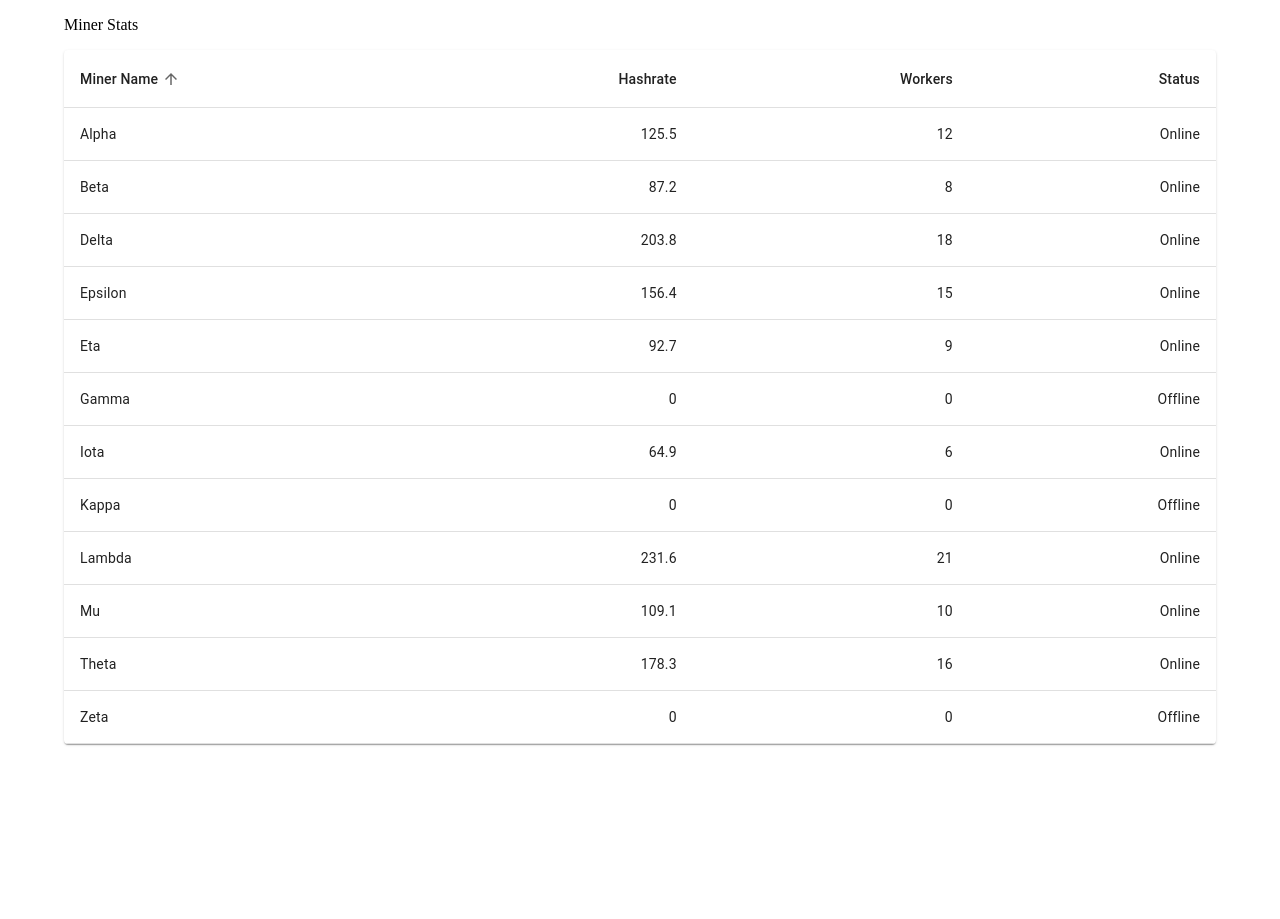
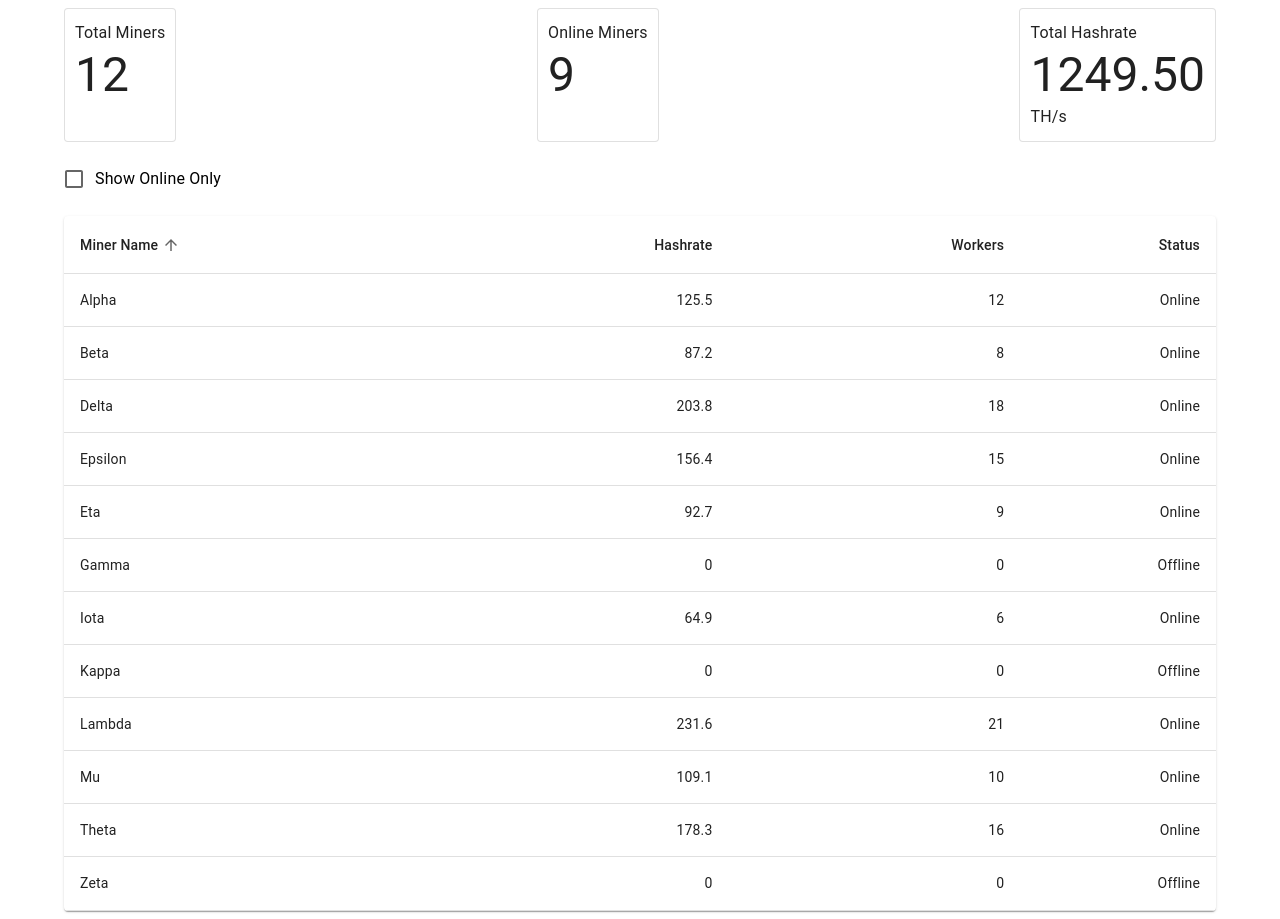
Before and after one commit to kfw9257/mining-dashboard, a React (Vite) app: page / in a window 1280 px wide. Before the commit the page ends 800 px from the top, so only its background shows below. Built offline with nearby package versions, Linux system fonts and the light colour scheme.

Commit message:
feat(app): implement filtering by online status then calcluated and displayed worker statistics

```diff
--- a/src/components/Dashboard.jsx
+++ b/src/components/Dashboard.jsx
@@ -1,4 +1,4 @@
-import { Container, Paper, Table, TableBody, TableCell, TableContainer, TableHead, TableRow, TableSortLabel } from '@mui/material';
+import { Card, Checkbox, Container, FormControlLabel, FormGroup, Paper, Table, TableBody, TableCell, TableContainer, TableHead, TableRow, TableSortLabel, Typography } from '@mui/material';
 import { miners } from '../data/miners';
 import React, { useState } from 'react';
 
@@ -18,12 +18,25 @@ const getComparator = (order, orderBy) => {
     : (a, b) => -descendingComparator(a, b, orderBy);
 }
 
+const onlineMiners = [...miners].filter(m => m.online);
+const getTotalHashrate = (miners) => {
+   return miners.reduce(
+    (accumulator, currentValue) => accumulator + currentValue,
+    0,
+  ).toFixed(2);
+}
+
 function Dashboard() {
   const [order, setOrder] = useState('asc');
   const [orderBy, setOrderBy] = useState('name');
-   const rows = React.useMemo(
-    () => [...miners].sort(getComparator(order, orderBy)),
-    [order, orderBy]
+  const [showOnlineOnly, setShowOnlineOnly] = useState(false);
+  const rows = React.useMemo(
+    () => {
+      const displayedMiners = showOnlineOnly ?
+      onlineMiners : [...miners];
+      return displayedMiners.sort(getComparator(order, orderBy));
+    },
+    [order, orderBy, showOnlineOnly]
   );
 
   const handleSortUpdate = (value) => {
@@ -31,8 +44,41 @@ function Dashboard() {
     setOrderBy(value);
   }
 
+  const handleOnlineOnlyChange = (event) => {
+    setShowOnlineOnly(event.target.checked);
+  };
+
   return (<Container>
-    <div><p>Miner Stats</p></div>
+    <div style={{ display: 'flex', justifyContent: 'space-between' }}>
+      <Card
+        variant="outlined"
+        sx={{ padding: '10px', display: 'flex', flexDirection: 'column'}}
+      >
+          <Typography variant='subtitle1'>Total Miners</Typography>
+          <Typography variant='h3'>{rows.length}</Typography>
+      </Card>
+      <Card
+        variant="outlined"
+        sx={{ padding: '10px', display: 'flex', flexDirection: 'column'}}
+      >
+          <Typography variant='subtitle1'>Online Miners</Typography>
+          <Typography variant='h3'>{onlineMiners.length}</Typography>
+      </Card>
+      <Card
+        variant="outlined"
+        sx={{ padding: '10px', display: 'flex', flexDirection: 'column'}}
+      >
+          <Typography variant='subtitle1'>Total Hashrate</Typography>
+          <Typography variant='h3'>{getTotalHashrate(rows.map(r => r.hashrate))}</Typography>
+          <Typography variant='subtitle1'>TH/s</Typography>
+      </Card>
+    </div>
+    <div style={{ padding: '16px 0px'}}>
+      <FormGroup>
+        <FormControlLabel control={<Checkbox checked={showOnlineOnly}
+        onChange={handleOnlineOnlyChange} />} label="Show Online Only" />
+      </FormGroup>
+    </div>
     <TableContainer component={Paper}>
       <Table sx={{ minWidth: 650 }}>
         <TableHead>
@@ -65,13 +111,7 @@ function Dashboard() {
               </TableSortLabel>
             </TableCell>
             <TableCell align="right">
-              <TableSortLabel
-                active={orderBy === 'online'}
-                direction={orderBy === 'online' ? order : 'asc'}
-                onClick={() => handleSortUpdate('online')}
-              >
                 Status
-              </TableSortLabel>
             </TableCell>
           </TableRow>
         </TableHead>
```
